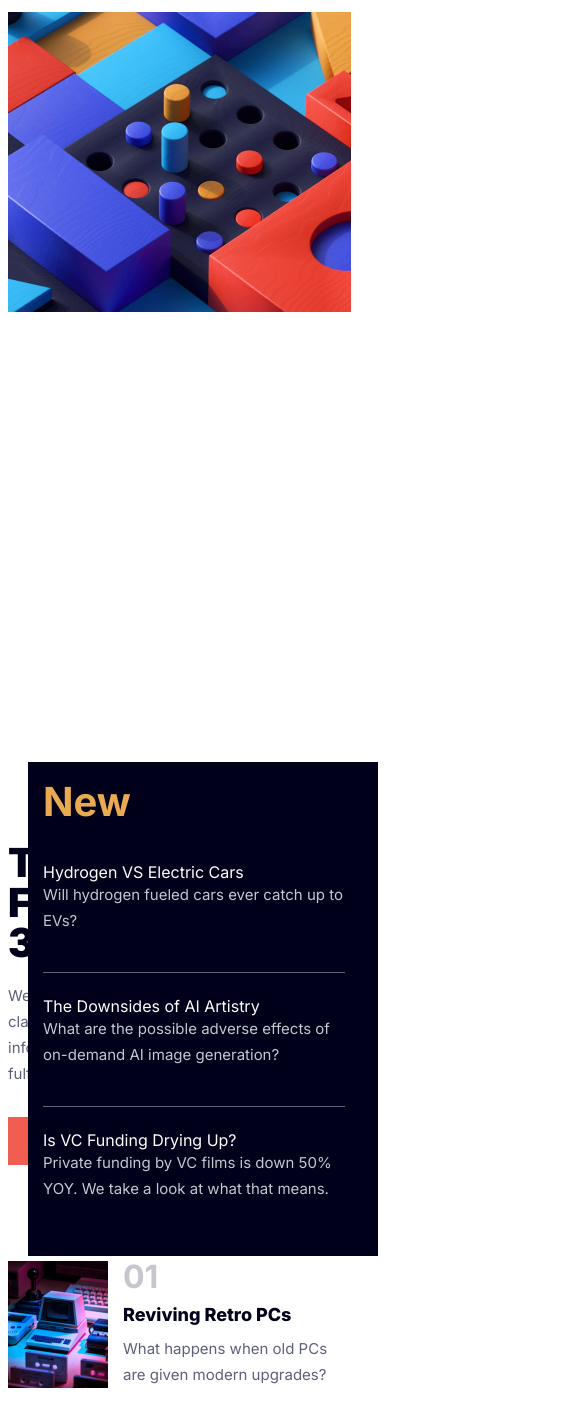
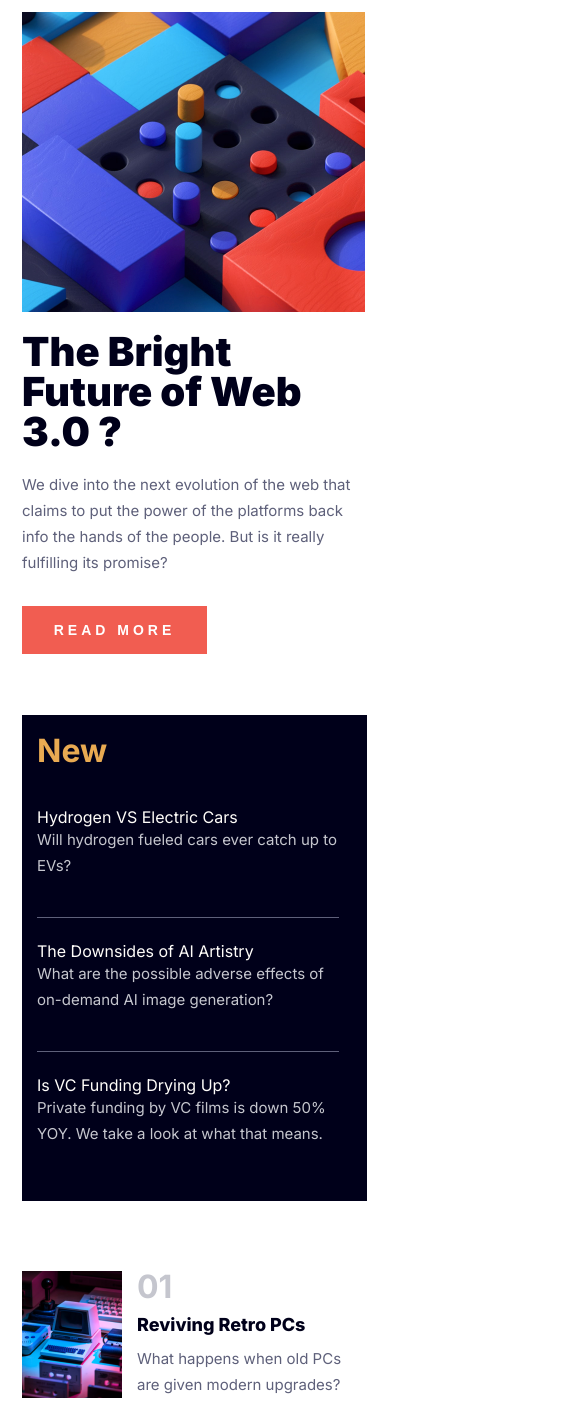
Before and after one commit to Junior-dev-Track/14-css-web-3-0-project-ovo-thom, a plain HTML site: page index.html in a window 390 px wide. Shown: the part 75-1502 px from the top of the page, 585 px wide, since content can reach past the window. Drawn offline with Linux system fonts and the light colour scheme; a web font is replaced by a local one.

Commit message:
Css project 3.0

```diff
--- a/index.html
+++ b/index.html
@@ -34,9 +34,6 @@
         <main>
             <section class="section-one">
                 <div class="card one"></div>
-                <div class="card two"></div>
-
-
 
                 <div class="card three">
                     <p class="future">The Bright Future of Web 3.0 ?</p>
--- a/style.css
+++ b/style.css
@@ -12,6 +12,7 @@ body {
     min-height: 100vh;
     display: flex;
     justify-content: center;
+    align-items: center;
     font-family: 'Inter', sans-serif;
     color: rgba(255, 253, 250, 1);
 }
@@ -61,7 +62,8 @@ main {
 
 .section-one {
     width: 730px;
-    height: 511px;
+    /* height: 511px; */
+    height: 530px;
     display: grid;
     grid-template-columns: 1fr;
     grid-template-rows: 1fr 1fr;
@@ -85,6 +87,7 @@ main {
     grid-column-end: 3;
     grid-row-start: 1;
     grid-row-end: 3;
+    display: grid;
 }
 
 .section-one .three {
@@ -96,6 +99,7 @@ main {
     grid-row-start: 2;
     grid-row-end: 2;
     margin-top: 30px;
+    display: grid;
 }
 
 .section-one .three .future {
@@ -291,8 +295,7 @@ aside .main-container article .card-text {
         display: block;
     }
     .main-body {
-        margin: 8px;
-        margin-top: 25px;
+        margin: 25px 22px;
         max-width: 375px;
         height: 1872px;
     }
@@ -379,34 +382,36 @@ aside .main-container article .card-text {
         margin-bottom: 50px;
     }
 
-    .section-two{
+    aside{
         max-width: 345px;
         height: 489px;
         margin: 0;
         display: block;
     }
 
-    .section-two .new {
+    aside .new {
         height: 32px;
         width: 70px;
         font-size: 32px;
         line-height: 32px;
     }
 
-    .section-two, .last {
+    aside {
         width: 100%;
         grid-template-columns: 1fr;
         grid-template-rows: 1fr 1fr 1fr;
     }
 
     .last {
+        display: flex;
+        flex-direction: column;
         height: 451px;
-        margin-top: 60px;
+        margin-top: 70px;
     }
 
     .last .last-div {
         width: 100%;
-        margin-bottom: 40px;
+        margin-bottom: 50px;
         height: 129px;
     }
 }
```
